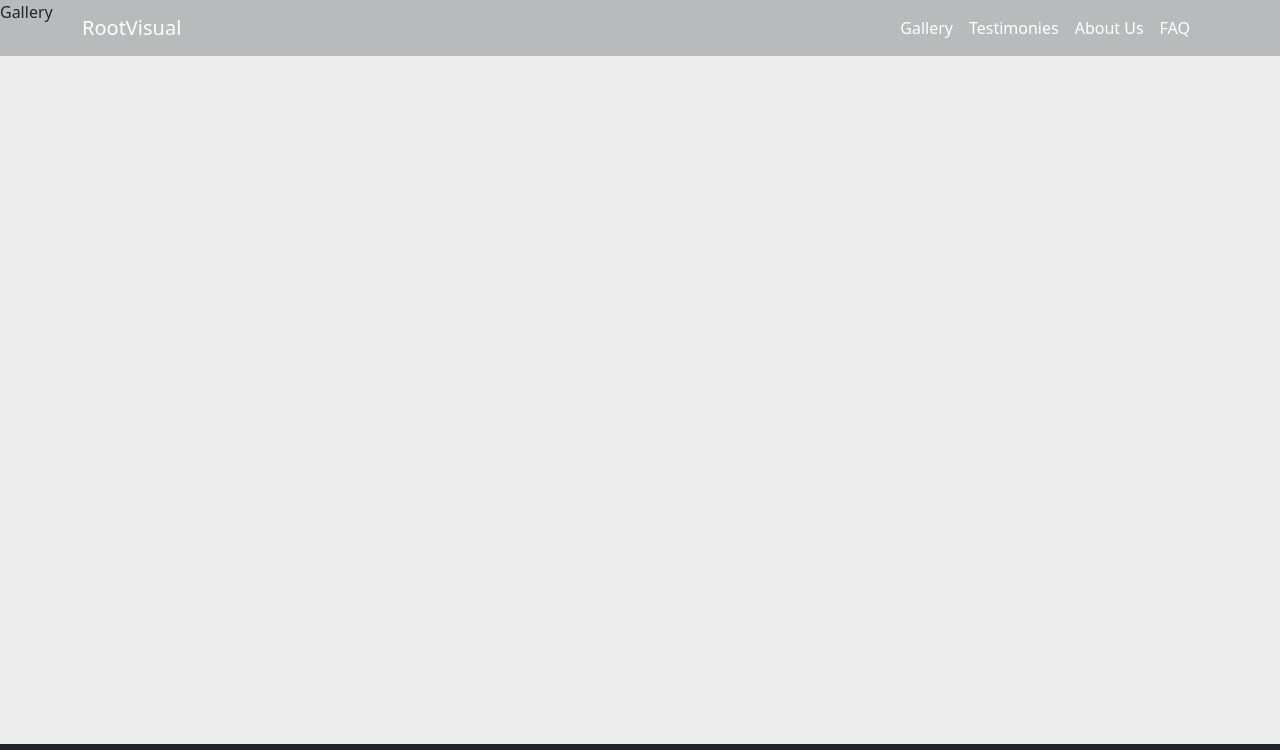
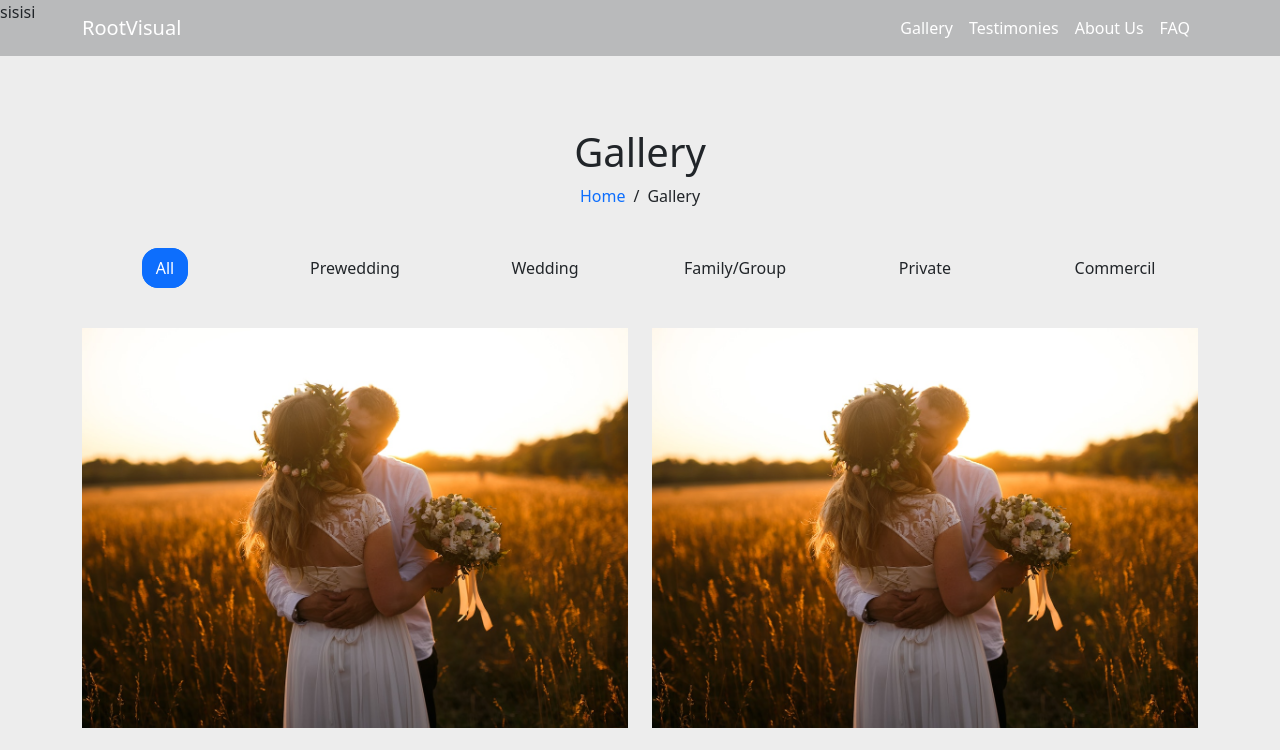
Before and after one commit to maulanakbrr/rootvisual, a Next.js app: page /gallery in a window 1280 px wide. Shown: the top 750 px of the page. Built offline with nearby package versions, Linux system fonts and the light colour scheme.

Commit message:
updated gallery page and testimony card component. created gallery context, layout and slug page. created GalleryHeader, galleryContent and GalleryCard components

```diff
--- /dev/null
+++ b/app/gallery/context.jsx
@@ -0,0 +1,27 @@
+'use client'
+
+import { createContext, useState, useMemo } from "react"
+
+export const GalleryContext = createContext({
+  currentpage: '',
+  setCurrentpage: () => null
+})
+
+const GalleryProvider = ({children}) => {
+  const [ currentpage, setCurrentpage ] = useState('gallery')
+
+  const value = useMemo(() => ({
+    currentpage,
+    setCurrentpage
+  }), [currentpage])
+
+
+
+  return (
+    <GalleryContext.Provider value={value}>
+      {children}
+    </GalleryContext.Provider>
+  )
+}
+
+export default GalleryProvider
--- /dev/null
+++ b/app/gallery/layout.jsx
@@ -0,0 +1,12 @@
+import GalleryProvider from './context'
+
+const GalleryLayout = ({children}) => {
+  return (
+    <GalleryProvider>
+      <div>sisisi</div>
+      {children}
+    </GalleryProvider>
+  )
+}
+
+export default GalleryLayout
--- a/app/gallery/page.jsx
+++ b/app/gallery/page.jsx
@@ -1,8 +1,22 @@
 import React from 'react'
+
+import CustomContainer from '@/components/CustomContainer'
+import CustomBreadcrumb from '@/components/CustomBreadcrumb'
+import GalleryHeader from '@/components/GalleryHeader'
+import GalleryContent from '@/components/GalleryContent'
 
 const Gallery = () => {
   return (
-    <div>Gallery</div>
+    <CustomContainer isPage>
+      <div style={{ textAlign: 'center' }}>
+        <h1>Gallery</h1>
+        <CustomBreadcrumb firstName='Gallery'/>
+      </div>
+
+      <GalleryHeader/>
+
+      <GalleryContent/>
+    </CustomContainer>
   )
 }
 
--- /dev/null
+++ b/components/GalleryCard/index.jsx
@@ -0,0 +1,88 @@
+'use client'
+
+import { useState, useEffect } from "react"
+import { Col } from "react-bootstrap"
+import Image from "next/image"
+import Link from "next/link"
+import styled from "styled-components"
+
+const GalleryCardContainer = styled(Col)`
+  position: relative;
+  .img-container {
+    opacity: 1;
+    width: 100%;
+    position: relative;
+    height: 15rem;
+
+    @media screen and (min-width: 1200px) {
+      height: ${props => props.size === 'large' ? '25rem' : '15rem'};
+    }
+  }
+
+  &:hover {
+    .img-container{
+      opacity: .3;
+    }
+
+    .desc {
+      opacity: 1;
+    }
+  }
+
+  .desc {
+    opacity: 0;
+    position: absolute;
+    top: 50%;
+    left: 50%;
+    transform: translate(-50%, -50%);
+
+    .desc-text {
+      color: black;
+      text-decoration: none;
+    }
+  }
+`
+
+const GalleryCard = ({size = 'normal'}) => {
+  const [ breakpoints, setBreakpoints ] = useState({
+    lg: 4,
+    xl: 4
+  })
+
+  useEffect(() => {
+    checkSize(size)
+  }, [size])
+
+  const checkSize = (size) => {
+    if (size === 'large') {
+      setBreakpoints({
+        lg: 6, xl: 6
+      })
+    } else if (size === 'small') {
+      setBreakpoints(prev => ({
+        ...prev,
+        xl: 3
+      }))
+    }
+  }
+
+  return (
+    <GalleryCardContainer xs={12} md={6} {...breakpoints} size={size}>
+      <div className="img-container">
+        <Image
+          src='/assets/carousel/wed1.jpg'
+          alt='image 1'
+          fill
+          style={{
+            objectFit:"cover"
+          }}
+        />
+      </div>
+      <div className="desc">
+        <Link href={`/gallery/${encodeURIComponent('jane-and-joe')}`} className="desc-text">Jane and Joe</Link>
+      </div>
+    </GalleryCardContainer>
+  )
+}
+
+export default GalleryCard
--- /dev/null
+++ b/components/GalleryContent/index.jsx
@@ -0,0 +1,27 @@
+'use client'
+
+import { Row } from "react-bootstrap"
+import GalleryCard from "../GalleryCard"
+
+const GalleryContent = () => {
+  return (
+    <div>
+      <div>
+        <Row className="mt-4 row-gap-4">
+          <GalleryCard size='large'/>
+          <GalleryCard size='large'/>
+          <GalleryCard size='small'/>
+          <GalleryCard size='small'/>
+          <GalleryCard size='small'/>
+          <GalleryCard size='small'/>
+          <GalleryCard size='small'/>
+          <GalleryCard size='small'/>
+          <GalleryCard size='small'/>
+          <GalleryCard size='small'/>
+        </Row>
+      </div>
+    </div>
+  )
+}
+
+export default GalleryContent
--- /dev/null
+++ b/components/GalleryHeader/index.jsx
@@ -0,0 +1,79 @@
+'use client'
+
+import { useState, useEffect, useContext } from "react"
+import { GalleryContext } from "@/app/gallery/context"
+import { Row, Col } from "react-bootstrap"
+import styled from "styled-components"
+
+const GalleryHeaderCol = styled(Col)`
+  text-align: center;
+
+  span {
+
+    &:hover {
+      color: white;
+      cursor: pointer;
+      border: .1rem solid #0d6efd;
+      padding: .5rem .8rem;
+      border-radius: 1rem;
+      background-color: #0d6efd;
+    }
+  }
+
+  .active {
+    color: white;
+    border: .1rem solid #0d6efd;
+    padding: .5rem .8rem;
+    border-radius: 1rem;
+    background-color: #0d6efd;
+  }
+`
+
+const GalleryHeader = () => {
+  const { currentpage, setCurrentpage } = useContext(GalleryContext)
+
+  console.log('currentpage:: ', currentpage)
+
+  return (
+    <Row className="my-5">
+      <GalleryHeaderCol>
+        <span
+          className={ currentpage === 'gallery' && 'active' }
+          onClick={() => setCurrentpage('gallery')}
+        >All</span>
+      </GalleryHeaderCol>
+      <GalleryHeaderCol>
+        <span
+          className={ currentpage === 'prewedding' && 'active' }
+          onClick={() => setCurrentpage('prewedding')}
+        >Prewedding</span>
+      </GalleryHeaderCol>
+      <GalleryHeaderCol>
+        <span
+          className={ currentpage === 'wedding' && 'active' }
+          onClick={() => setCurrentpage('wedding')}
+        >Wedding</span>
+      </GalleryHeaderCol>
+      <GalleryHeaderCol>
+        <span
+          className={ currentpage === 'group' && 'active' }
+          onClick={() => setCurrentpage('group')}
+        >Family/Group</span>
+      </GalleryHeaderCol>
+      <GalleryHeaderCol>
+        <span
+          className={ currentpage === 'private' && 'active' }
+          onClick={() => setCurrentpage('private')}
+        >Private</span>
+      </GalleryHeaderCol>
+      <GalleryHeaderCol>
+        <span
+          className={ currentpage === 'commercil' && 'active' }
+          onClick={() => setCurrentpage('commercil')}
+        >Commercil</span>
+      </GalleryHeaderCol>
+    </Row>
+  )
+}
+
+export default GalleryHeader
--- a/components/TestimonyCard/index.jsx
+++ b/components/TestimonyCard/index.jsx
@@ -21,7 +21,7 @@ const homepageStyle = {
   position: 'relative',
   width: '5rem',
   height: '5rem',
-  // marginRight: '1rem'
+  marginRight: '1rem'
 }
 
 const defaultStyle = {
```
Also changed, not shown: app/gallery/[slug]/page.jsx (added, +14 -0 lines).
